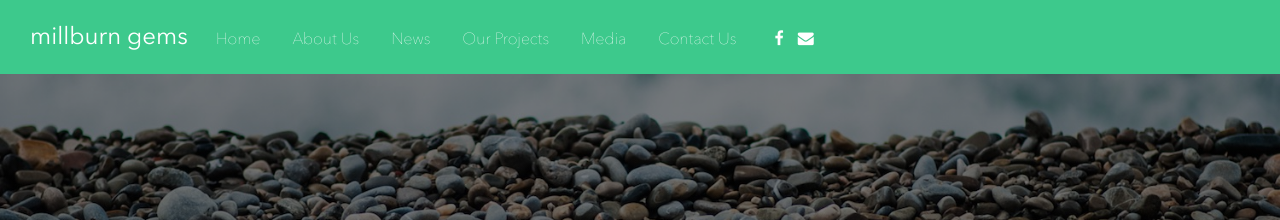
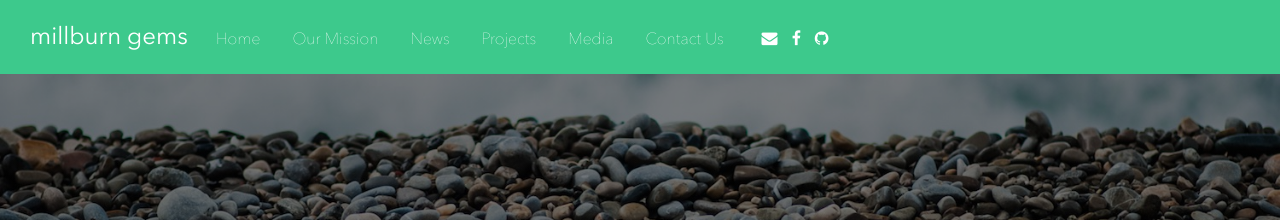
Before and after one commit to MillburnGEMS/millburngems.org, a Jekyll site: the page built from media/index.html, in a window 1280 px wide. Shown: the top 220 px of the page. Built offline with Jekyll 4.4.1, drawn with Linux system fonts in a browser that asks for light colours; nearby versions of some CDN libraries.

Commit message:
Change page names

```diff
--- a/_config.yml
+++ b/_config.yml
@@ -9,3 +9,6 @@ github_username:  shannonpeng
 
 # Build settings
 markdown: kramdown
+
+permalink:     /news/:year/:month/:day/:title.html
+paginate_path: /page-:num
--- a/_includes/nav.html
+++ b/_includes/nav.html
@@ -7,17 +7,18 @@
 		<li>
 			<ul class="links">
 				<li><a href="/">Home</a></li>
-				<li><a href="/about-us">About Us</a></li>
+				<li><a href="/our-mission">Our Mission</a></li>
 				<li><a href="/news">News</li>
-				<li><a href="/our-projects">Our Projects</li>
+				<li><a href="/projects">Projects</li>
 				<li><a href="/media">Media</li>
 				<li><a href="/contact-us">Contact Us</li>
 			</ul>
 		</li>
 		<li>
 			<ul class="social">
-				<li><a href="https://facebook.com/groups/mhsgemsclub"><i class="fa fa-facebook"></i></a></li>
-				<li><a href="mailto:hello@millburngems.org"><i class="fa fa-envelope"></i></a></li>
+				<li><a href="mailto:hello@millburngems.org" target="_blank"><i class="fa fa-envelope"></i></a></li>
+				<li><a href="https://facebook.com/groups/mhsgemsclub" target="_blank"><i class="fa fa-facebook"></i></a></li>
+				<li><a href="https://github.com/MillburnGEMS" target="_blank"><i class="fa fa-github"></i></a></li>
 			</ul>
 		</li>
 	</ul>
--- a/_sass/_layout.scss
+++ b/_sass/_layout.scss
@@ -80,9 +80,6 @@
 
 	 		h1 {
 	 			color: $text-color;
-	 			&:hover {
-	 				text-shadow: none;
-	 			}
 	 		}
 
 	 		img {
@@ -223,6 +220,7 @@ header {
 	padding: 150px 0;
 	background: $text-color;
 	color: white;
+	@include disable-select();
 }
 
 @each $page in $pageList {
--- a/about-us/index.html
+++ /dev/null
@@ -1,5 +0,0 @@
----
-layout: default
-title: About Us
-class: about-us
----
--- a/assets/particles.json
+++ b/assets/particles.json
@@ -50,7 +50,7 @@
       "distance": 250,
       "color": "#3DC98C",
       "opacity": 0.2,
-      "width": 2
+      "width": 3
     },
     "move": {
       "enable": true,
--- a/css/main.scss
+++ b/css/main.scss
@@ -17,7 +17,7 @@ $accent-color:     #3DC98C;
 $device-width: 900px;
 
 // Page List
-$pageList: about-us news our-projects media contact-us;
+$pageList: our-mission news projects media contact-us;
 
 
 // Import partials from `sass_dir` (defaults to `_sass`)
--- /dev/null
+++ b/our-mission/index.html
@@ -0,0 +1,5 @@
+---
+layout: default
+title: Our Mission
+class: our-mission
+---
--- a/our-projects/index.html
+++ /dev/null
@@ -1,5 +0,0 @@
----
-layout: default
-title: Our Projects
-class: our-projects
----
--- /dev/null
+++ b/projects/index.html
@@ -0,0 +1,5 @@
+---
+layout: default
+title: Projects
+class: projects
+---
```
Also changed, not shown: img/headers/our-mission.jpg (renamed from img/headers/about-us.jpg), 2 other files.
